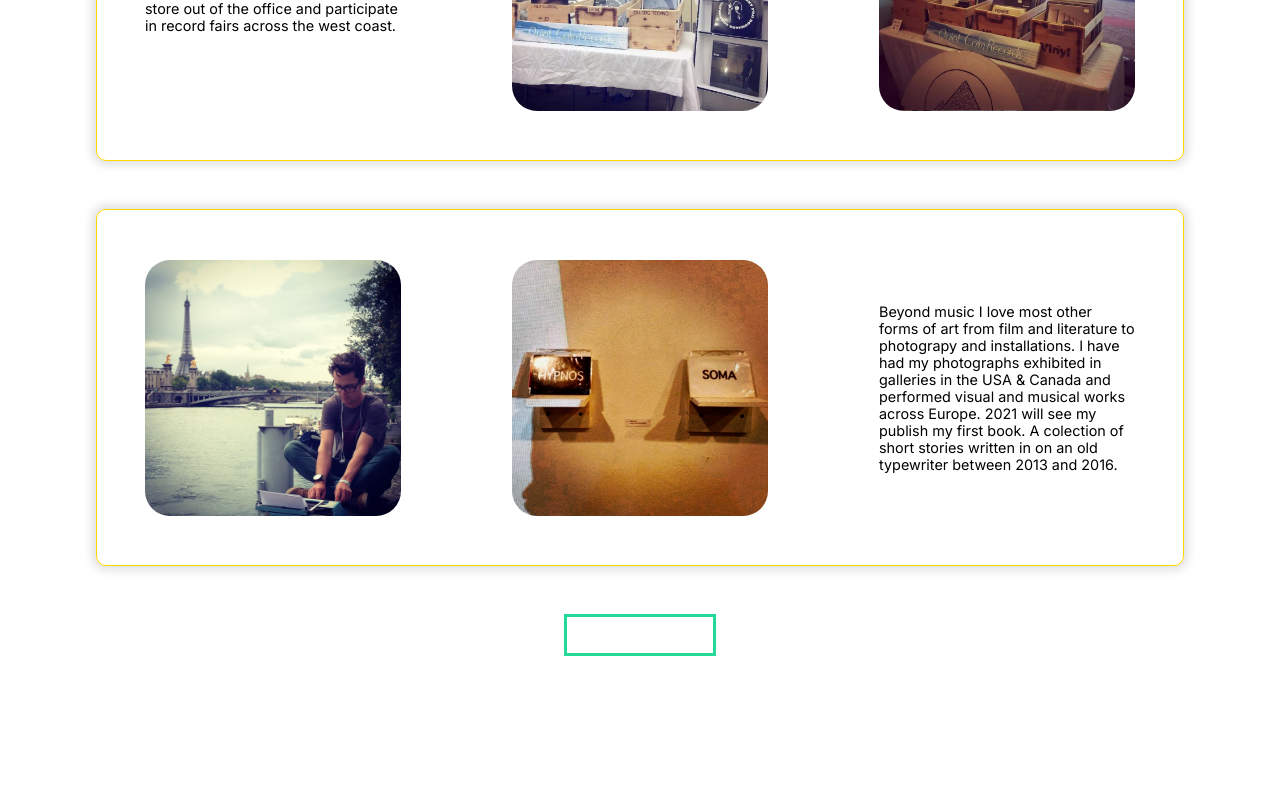
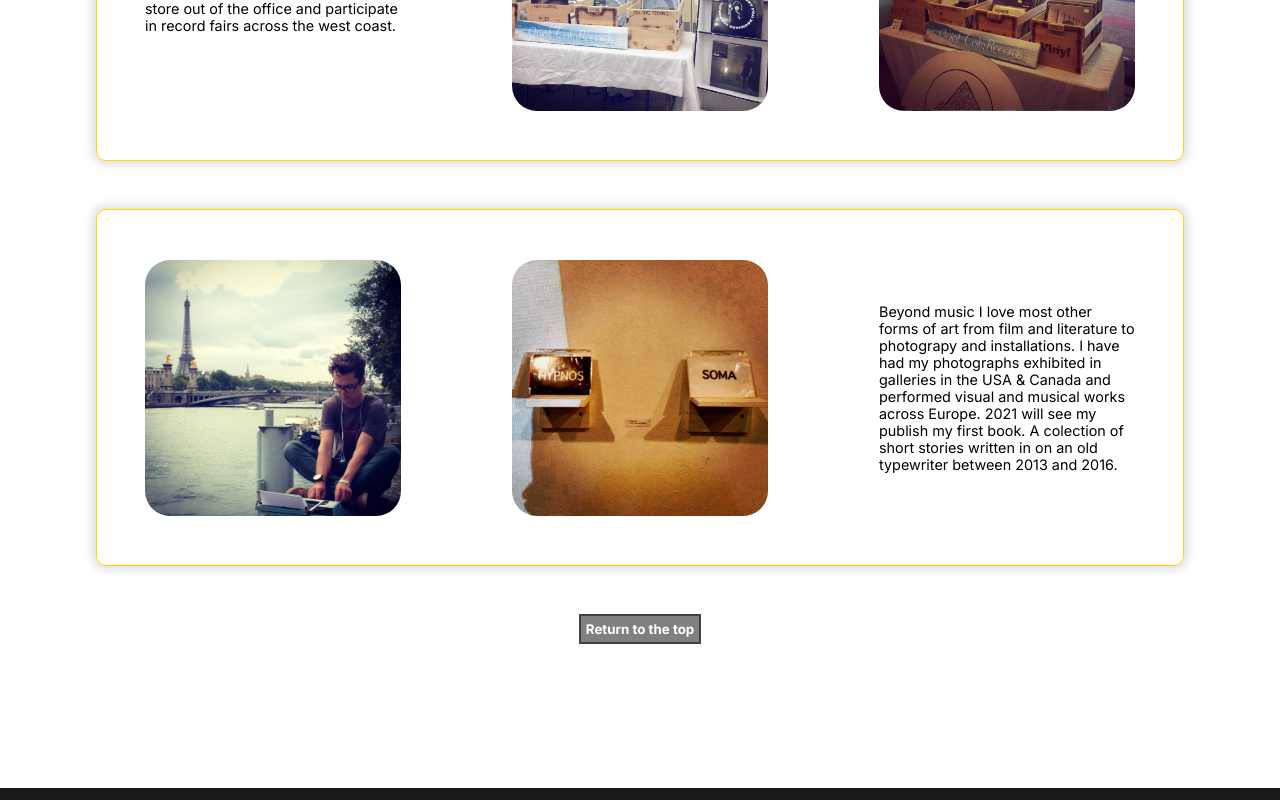
Before and after one commit to Robert-Lark/portfolioCR, a React (Create React App) app: page /aboutMe in a window 1280 px wide. Shown: the part 2869-3669 px from the top of the page. Built offline with nearby package versions, Linux system fonts and the light colour scheme.

Commit message:
completed about me page2

```diff
--- a/src/pages/AboutMe.js
+++ b/src/pages/AboutMe.js
@@ -20,10 +20,14 @@ import garden1 from "../img/AboutMe/garden1.png";
 import garden2 from "../img/AboutMe/garden2.jpg";
 
 const AboutMe = () => {
-const [reference, setReference] = useState(false)
+  const [reference, setReference] = useState(false);
   useEffect(() => {
-  window.scrollTo(0, 0)
-}, [reference])
+    window.scrollTo(0, 0);
+    if (view7) {
+      setReference(false);
+    }
+    // eslint-disable-next-line
+  }, [reference]);
   const [element0, view0] = useInView({threshold: 0.6});
   const [element1, view1] = useInView({threshold: 0.6});
   const [element2, view2] = useInView({threshold: 0.6});
@@ -128,7 +132,7 @@ useEffect(() => {
       </Box7>
       <Button
         onClick={() => {
-                  setReference(true)
+          setReference(true);
         }}
       >
         Return to the top
@@ -163,17 +167,15 @@ const AboutMeContainer = styled(motion.div)`
       border: 1px solid red;
     }
     @media (max-width: 1400px) {
-
     }
     @media (max-width: 900px) {
-
     }
     @media (max-width: 600px) {
       display: flex;
       flex-direction: column;
-
     }
-    @media (max-width: 400px) {}
+    @media (max-width: 400px) {
+    }
   }
   .show {
     transition: opacity 1s;
@@ -216,8 +218,15 @@ const AboutMeContainer = styled(motion.div)`
   }
 `;
 const Button = styled.button`
-
-`
+  background: grey;
+  cursor: pointer;
+  border: 2px solid rgb(65, 65, 65);
+  padding: 0.5rem;
+  transition: all 0.3s ease;
+  &:hover {
+    background: rgb(65, 65, 65);
+  }
+`;
 
 const Box0 = styled(motion.div)``;
 const Box1 = styled(motion.div)``;
```
Also changed, not shown: 1 other file (tests, documents, lock files or other folders). Lines whose indentation alone changed are shown as unchanged.
